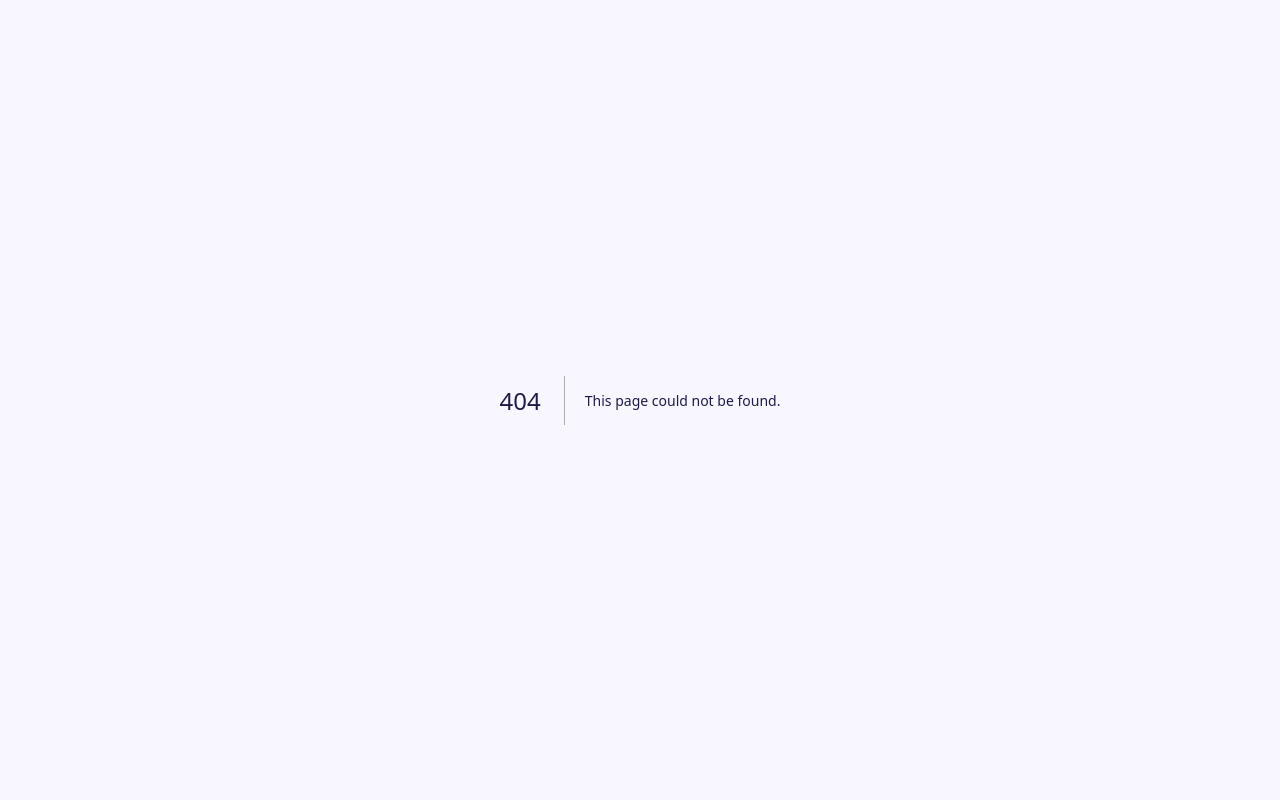
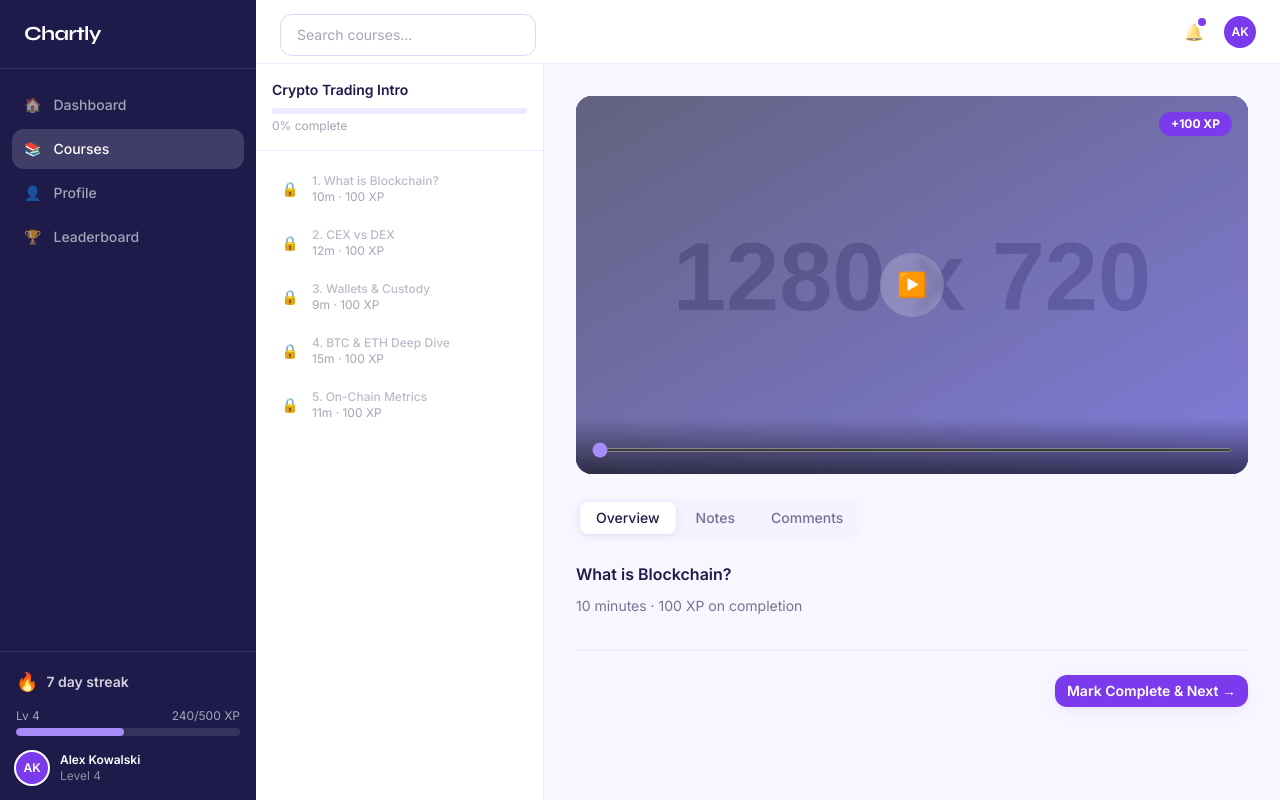
Before and after one commit to kalibabka52-jpg/chartly, a Next.js app: page /courses/crypto-trading-intro/what-is-blockchain in a window 1280 px wide. Before the commit this address had no page. Built offline with nearby package versions, Linux system fonts and the light colour scheme.

Commit message:
feat: lesson page with video player, notes, comments, XP and badge animations

```diff
--- /dev/null
+++ b/src/app/(platform)/courses/[slug]/[lesson]/page.tsx
@@ -0,0 +1,96 @@
+// src/app/(platform)/courses/[slug]/[lesson]/page.tsx
+'use client'
+import { useState } from 'react'
+import { notFound }           from 'next/navigation'
+import Link from 'next/link'
+import { VideoPlayer }        from '@/components/lesson/VideoPlayer'
+import { NotesPanel }         from '@/components/lesson/NotesPanel'
+import { CommentsPanel }      from '@/components/lesson/CommentsPanel'
+import { CourseLessonNav }    from '@/components/navigation/CourseLessonNav'
+import { XPFloater }          from '@/components/gamification/XPFloater'
+import { BadgeUnlockOverlay } from '@/components/gamification/BadgeUnlockOverlay'
+import { Button }             from '@/components/atoms/Button'
+import { mockCourses, mockBadges, mockUserProgress } from '@/lib/mock-data'
+import type { Badge } from '@/types'
+
+type LessonTab = 'overview' | 'notes' | 'comments'
+
+export default function LessonPage({ params }: { params: { slug: string; lesson: string } }) {
+  const course = mockCourses.find(c => c.slug === params.slug)
+  if (!course) notFound()
+
+  const lessonIdx  = course.lessons.findIndex(l => l.slug === params.lesson)
+  const lesson     = course.lessons[lessonIdx]
+  if (!lesson) notFound()
+
+  const prevLesson = course.lessons[lessonIdx - 1]
+  const nextLesson = course.lessons[lessonIdx + 1]
+
+  const [tab, setTab]       = useState<LessonTab>('overview')
+  const [showXP, setShowXP] = useState(false)
+  const [badge, setBadge]   = useState<Badge | null>(null)
+
+  function handleComplete() {
+    setShowXP(true)
+    if (!nextLesson) setBadge(mockBadges[0])
+  }
+
+  return (
+    <div className="flex h-[calc(100vh-4rem)] -m-6 overflow-hidden">
+      {/* Left nav panel */}
+      <CourseLessonNav
+        course={course}
+        progress={mockUserProgress}
+        activeLessonSlug={params.lesson}
+        onLessonSelect={() => {}}
+      />
+
+      {/* Main content */}
+      <div className="flex-1 overflow-y-auto p-8">
+        <div className="max-w-3xl mx-auto">
+          {/* Video */}
+          <VideoPlayer xpReward={lesson.xpReward} onComplete={handleComplete} />
+
+          {/* Tabs */}
+          <div className="flex gap-1 my-6 bg-brand-50 p-1 rounded-xl w-fit">
+            {(['overview', 'notes', 'comments'] as LessonTab[]).map(t => (
+              <button key={t} onClick={() => setTab(t)}
+                className={`px-4 py-1.5 rounded-lg text-sm font-medium capitalize transition-[background,color] focus-visible:outline-none focus-visible:ring-2 focus-visible:ring-brand-600
+                  ${tab === t ? 'bg-white text-brand-900 shadow-card' : 'text-brand-900/60 hover:text-brand-900'}`}>
+                {t}
+              </button>
+            ))}
+          </div>
+
+          {tab === 'overview' && (
+            <div>
+              <h2 className="font-semibold text-brand-900 mb-2">{lesson.title}</h2>
+              <p className="text-brand-900/60 text-sm leading-relaxed">
+                {lesson.durationMinutes} minutes · {lesson.xpReward} XP on completion
+              </p>
+            </div>
+          )}
+          {tab === 'notes'    && <NotesPanel />}
+          {tab === 'comments' && <CommentsPanel />}
+
+          {/* Navigation */}
+          <div className="flex items-center justify-between mt-8 pt-6 border-t border-brand-100">
+            {prevLesson ? (
+              <Link href={`/courses/${course.slug}/${prevLesson.slug}`}>
+                <Button variant="outline" size="sm">← Previous</Button>
+              </Link>
+            ) : <div />}
+
+            <Button size="sm" onClick={handleComplete}>
+              {nextLesson ? 'Mark Complete & Next →' : 'Mark Complete ✓'}
+            </Button>
+          </div>
+        </div>
+      </div>
+
+      {/* Gamification overlays */}
+      {showXP && <XPFloater amount={lesson.xpReward} onDone={() => setShowXP(false)} />}
+      <BadgeUnlockOverlay badge={badge} onClose={() => setBadge(null)} />
+    </div>
+  )
+}
```
